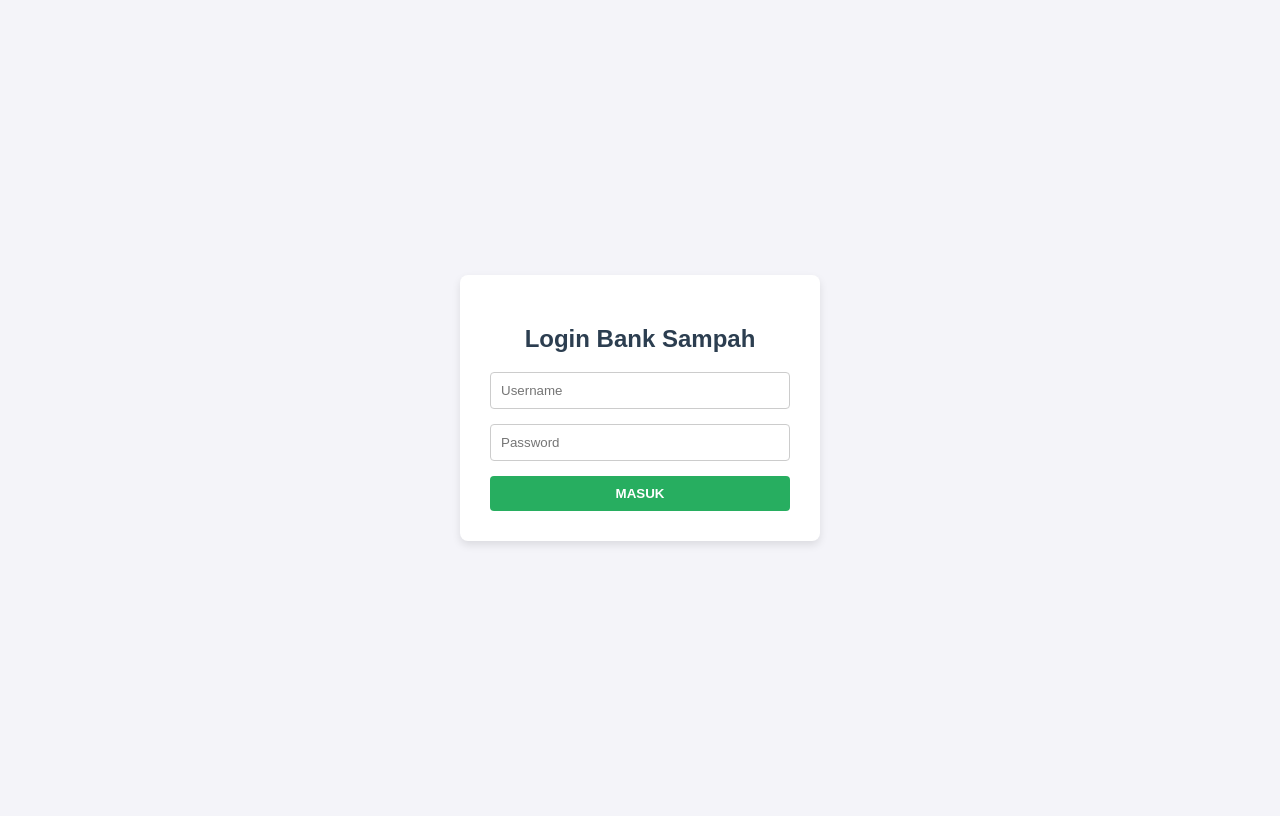
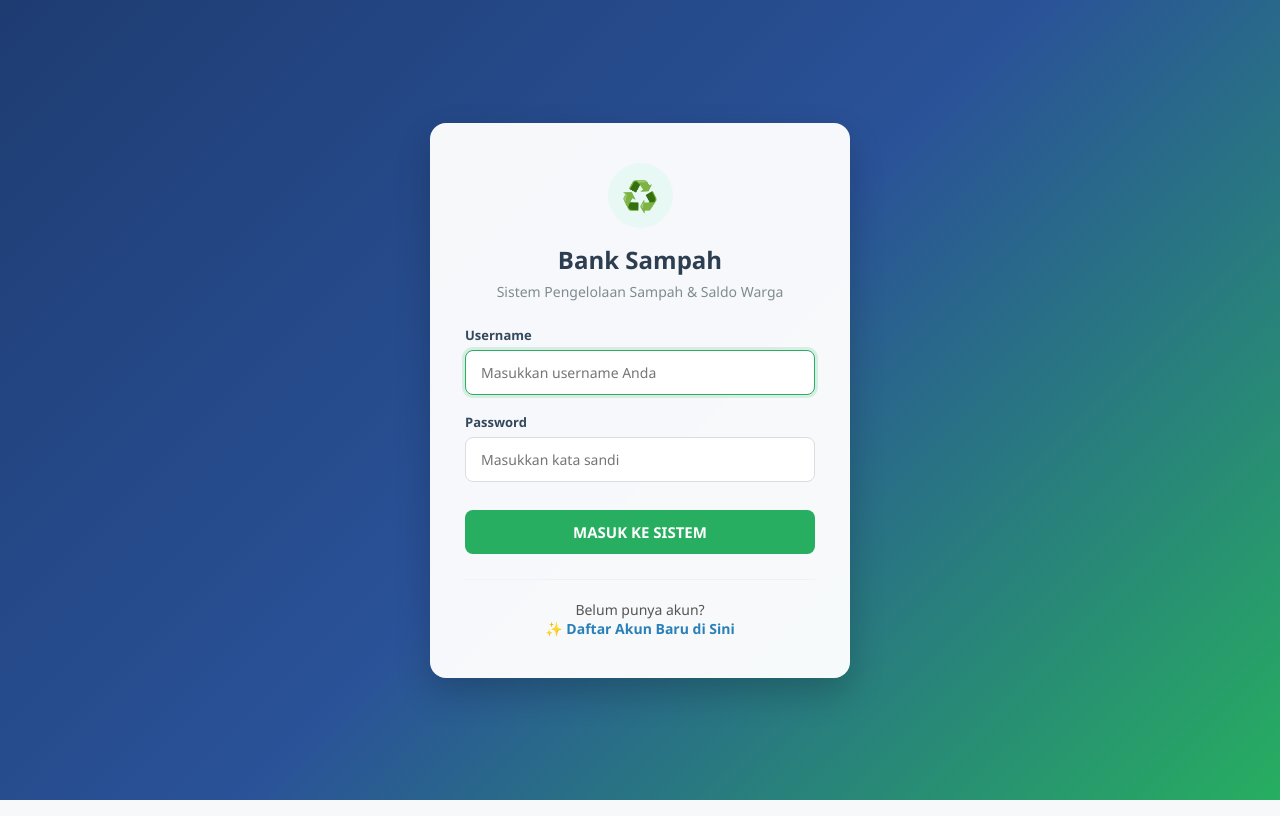
Before and after one commit to Aliansyah20/Bank-Sampah-Web, a Flask app: page /auth/login in a window 1280 px wide. Run offline with Flask 3, Linux system fonts and the light colour scheme.

Commit message:
Update login.html

```diff
--- a/app/templates/auth/login.html
+++ b/app/templates/auth/login.html
@@ -3,27 +3,127 @@
 <head>
     <meta charset="UTF-8">
     <meta name="viewport" content="width=device-width, initial-scale=1.0">
-    <title>Login - Bank Sampah</title>
+    <title>Login - Bank Sampah Digital</title>
+    <style>
+        * { box-sizing: border-box; margin: 0; padding: 0; font-family: 'Segoe UI', Tahoma, Geneva, Verdana, sans-serif; }
+        body {
+            min-height: 100vh;
+            display: flex;
+            align-items: center;
+            justify-content: center;
+            background: linear-gradient(135deg, #1e3c72 0%, #2a5298 50%, #27ae60 100%);
+            padding: 20px;
+        }
+        .login-card {
+            background: rgba(255, 255, 255, 0.96);
+            border-radius: 16px;
+            box-shadow: 0 15px 35px rgba(0, 0, 0, 0.2);
+            width: 100%;
+            max-width: 420px;
+            padding: 40px 35px;
+            text-align: center;
+        }
+        .brand-logo {
+            width: 65px;
+            height: 65px;
+            background: #e8f8f5;
+            color: #27ae60;
+            display: flex;
+            align-items: center;
+            justify-content: center;
+            border-radius: 50%;
+            font-size: 30px;
+            margin: 0 auto 15px;
+        }
+        .login-card h2 { color: #2c3e50; font-size: 24px; font-weight: 700; margin-bottom: 6px; }
+        .login-card p.subtitle { color: #7f8c8d; font-size: 14px; margin-bottom: 25px; }
+
+        .form-group { text-align: left; margin-bottom: 18px; }
+        .form-group label { display: block; font-size: 13px; font-weight: 600; color: #34495e; margin-bottom: 6px; }
+        .form-group input {
+            width: 100%;
+            padding: 12px 15px;
+            border: 1.5px solid #dcdde1;
+            border-radius: 8px;
+            font-size: 14px;
+            outline: none;
+            transition: all 0.3s ease;
+        }
+        .form-group input:focus { border-color: #27ae60; box-shadow: 0 0 0 3px rgba(39, 174, 96, 0.15); }
+
+        .btn-submit {
+            width: 100%;
+            background: #27ae60;
+            color: white;
+            padding: 12px;
+            border: none;
+            border-radius: 8px;
+            font-size: 15px;
+            font-weight: 700;
+            cursor: pointer;
+            margin-top: 10px;
+            transition: background 0.2s ease, transform 0.1s ease;
+        }
+        .btn-submit:hover { background: #219150; }
+        .btn-submit:active { transform: scale(0.99); }
+
+        .register-box {
+            margin-top: 25px;
+            padding-top: 20px;
+            border-top: 1px solid #edf2f7;
+            font-size: 14px;
+            color: #555;
+        }
+        .register-box a { color: #2980b9; font-weight: 700; text-decoration: none; }
+        .register-box a:hover { text-decoration: underline; }
+
+        /* Alert styling */
+        .alert {
+            padding: 10px 14px;
+            border-radius: 8px;
+            font-size: 13px;
+            margin-bottom: 20px;
+            text-align: left;
+        }
+        .alert-danger { background: #fde8e8; color: #c81e1e; border: 1px solid #f8b4b4; }
+        .alert-success { background: #def7ec; color: #03543f; border: 1px solid #bcf0da; }
+        .alert-info { background: #e1effe; color: #1e429f; border: 1px solid #b4c6fc; }
+    </style>
 </head>
-<body style="font-family: Arial, sans-serif; background-color: #f4f4f9; display: flex; justify-content: center; align-items: center; height: 100vh;">
+<body>
 
-    <div style="background: white; padding: 30px; border-radius: 8px; box-shadow: 0 4px 8px rgba(0,0,0,0.1);">
-        <h2 style="text-align: center; color: #2c3e50;">Login Bank Sampah</h2>
+    <div class="login-card">
+        <div class="brand-logo">♻️</div>
+        <h2>Bank Sampah</h2>
+        <p class="subtitle">Sistem Pengelolaan Sampah & Saldo Warga</p>
 
-        <!-- Pesan Error (Jika Username/Pass salah) -->
+        <!-- Flash Messages -->
         {% with messages = get_flashed_messages(with_categories=true) %}
             {% if messages %}
                 {% for category, message in messages %}
-                    <div style="color: red; margin-bottom: 10px; font-size: 14px; text-align: center;">{{ message }}</div>
+                    <div class="alert alert-{{ category }}">{{ message }}</div>
                 {% endfor %}
             {% endif %}
         {% endwith %}
 
-        <form action="/auth/login" method="POST" style="display: flex; flex-direction: column; gap: 15px; width: 300px;">
-            <input type="text" name="username" placeholder="Username" required style="padding: 10px; border: 1px solid #ccc; border-radius: 4px;">
-            <input type="password" name="password" placeholder="Password" required style="padding: 10px; border: 1px solid #ccc; border-radius: 4px;">
-            <button type="submit" style="padding: 10px; background-color: #27ae60; color: white; border: none; border-radius: 4px; cursor: pointer; font-weight: bold;">MASUK</button>
+        <form action="/auth/login" method="POST">
+            <div class="form-group">
+                <label>Username</label>
+                <input type="text" name="username" placeholder="Masukkan username Anda" required autofocus>
+            </div>
+
+            <div class="form-group">
+                <label>Password</label>
+                <input type="password" name="password" placeholder="Masukkan kata sandi" required>
+            </div>
+
+            <button type="submit" class="btn-submit">MASUK KE SISTEM</button>
         </form>
+
+        <div class="register-box">
+            Belum punya akun? <br>
+            <a href="/auth/register">✨ Daftar Akun Baru di Sini</a>
+        </div>
     </div>
 
 </body>
```
